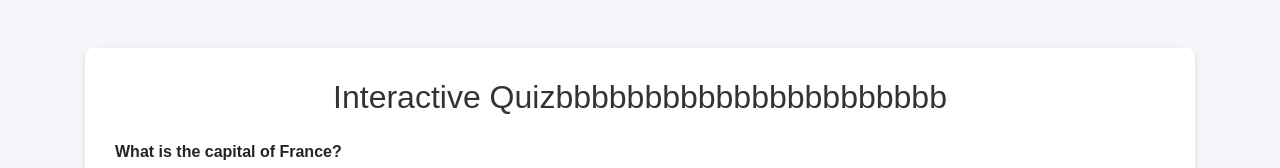
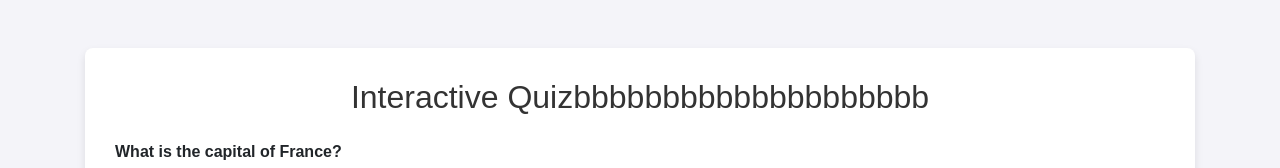
Before and after one commit to Balamurugan2004m/INTERACTIVE-QUIZ-APPLICATION, a plain HTML site: page index.html in a window 1280 px wide. Shown: the top 168 px of the page. Drawn offline with nearby package versions, Linux system fonts and the light colour scheme.

Commit message:
Update index.html

```diff
--- a/index.html
+++ b/index.html
@@ -10,7 +10,7 @@
 <body>
     <div class="container mt-5">
         <div class="quiz-container">
-            <h2 class="text-center">Interactive Quizbbbbbbbbbbbbbbbbbbbbbb</h2>
+            <h2 class="text-center">Interactive Quizbbbbbbbbbbbbbbbbbbbb</h2>
             <div id="question-box" class="mt-4"></div>
             <div class="text-center mt-3">
                 <button id="next-btn" class="btn btn-primary">Next</button>
```
